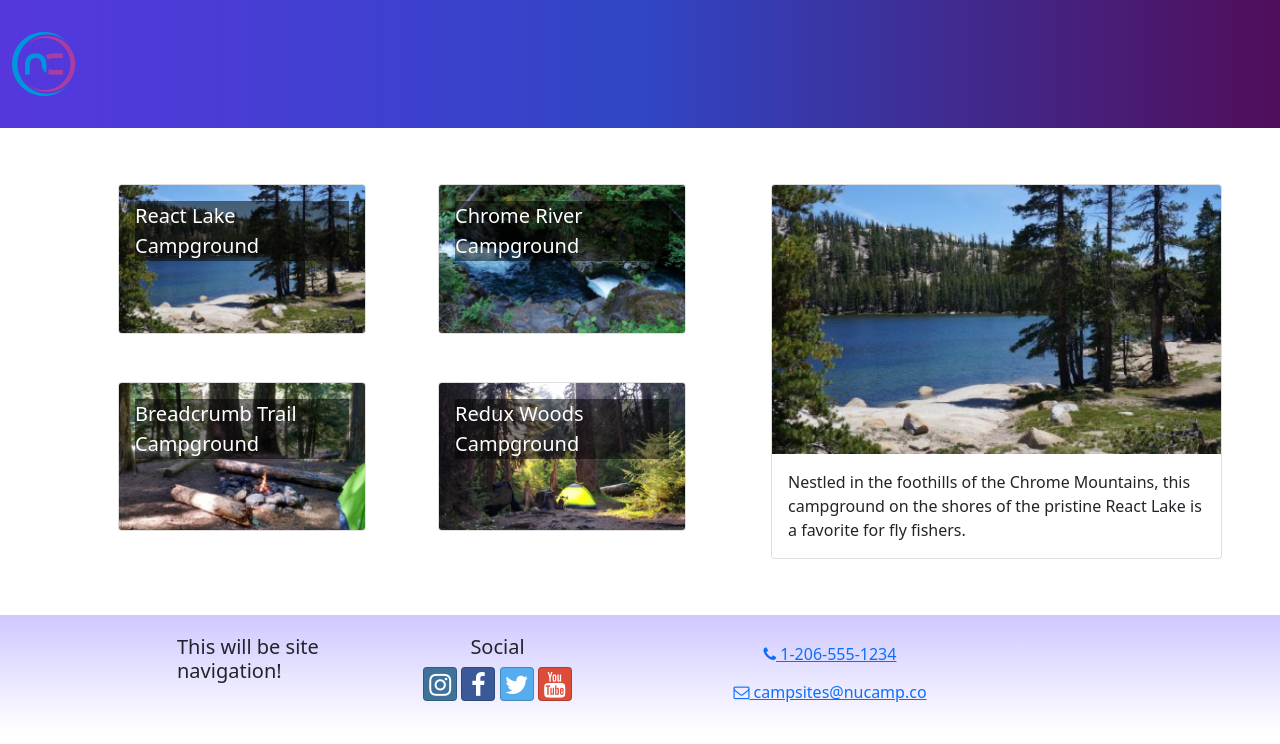
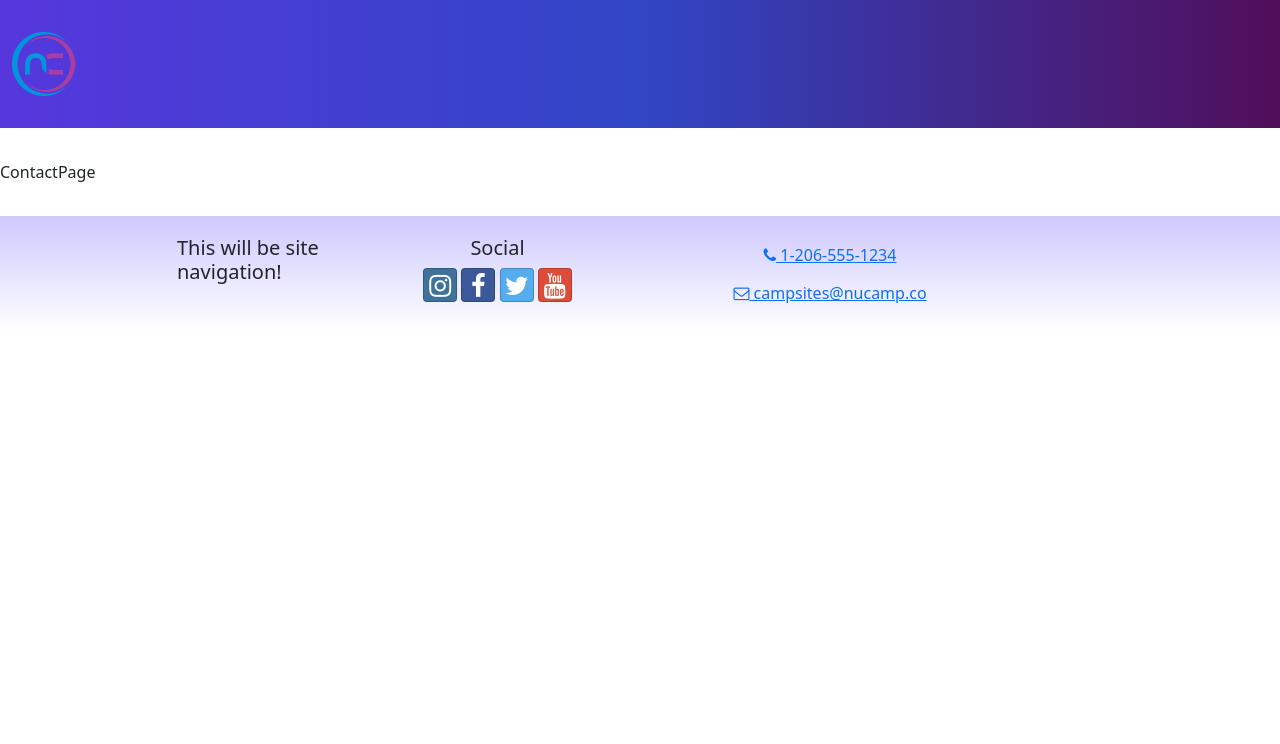
Before and after one commit to rickeraec23/reactnucampredux, a React (Create React App) app: page /contact in a window 1280 px wide. Shown: the top 744 px of the page. Built offline with nearby package versions, Linux system fonts and the light colour scheme.

Commit message:
Exercise: Router and SPA

```diff
--- a/src/App.js
+++ b/src/App.js
@@ -1,14 +1,20 @@
+import { Routes, Route } from "react-router-dom";
+import ContactPage from "./pages/ContactPage";
+import HomePage from "./pages/HomePage";
 import Header from "./components/Header";
-import "./App.css";
-import CampsitesList from "./features/campsites/CampsitesList";
 import Footer from "./components/Footer";
 import CampsitesDirectoryPage from "./pages/CampsitesDirectoryPage";
+import "./App.css";
 
 function App() {
   return (
     <div className="App">
       <Header />
-      <CampsitesDirectoryPage />
+      <Routes>
+        <Route path="/" element={<HomePage />} />
+        <Route path="contact" element={<ContactPage />} />
+        <Route path="directory" element={<CampsitesDirectoryPage />} />
+      </Routes>
       <Footer />
     </div>
   );
--- a/src/index.js
+++ b/src/index.js
@@ -1,4 +1,5 @@
 import React from "react";
+import { BrowserRouter } from "react-router-dom";
 import { createRoot } from "react-dom/client";
 import { Provider } from "react-redux";
 import { store } from "./app/store";
@@ -16,7 +17,9 @@
 root.render(
   <React.StrictMode>
     <Provider store={store}>
-      <App />
+      <BrowserRouter>
+        <App />
+      </BrowserRouter>
     </Provider>
   </React.StrictMode>
 );
--- /dev/null
+++ b/src/pages/ContactPage.js
@@ -0,0 +1,5 @@
+const ContactPage = () => {
+  return <div>ContactPage</div>;
+};
+
+export default ContactPage;
--- /dev/null
+++ b/src/pages/HomePage.js
@@ -0,0 +1,5 @@
+const HomePage = () => {
+  return <div>HomePage</div>;
+};
+
+export default HomePage;
```
